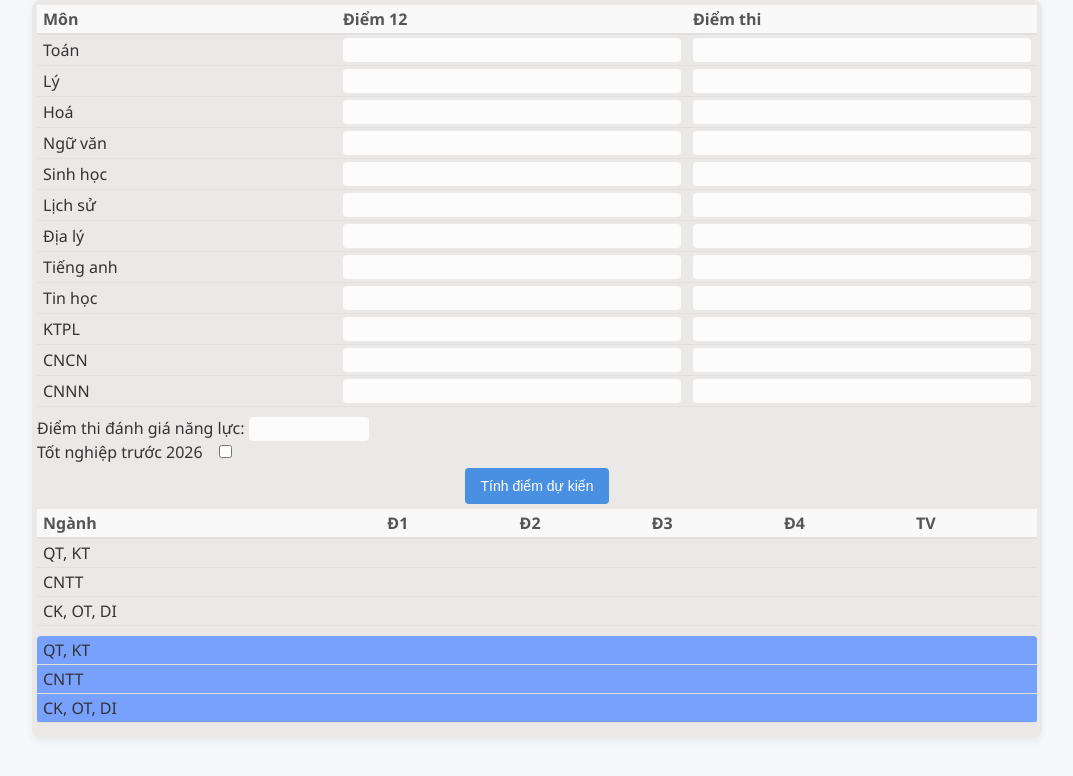
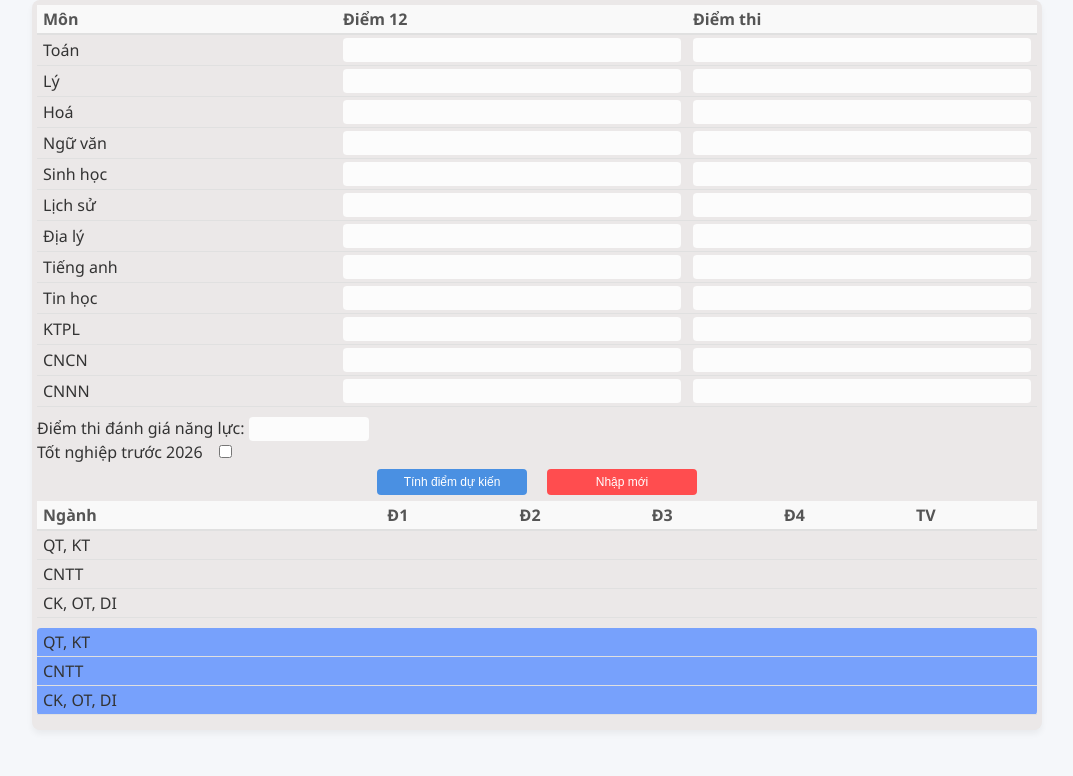
Before and after one commit to webnkd/tinhdiem, a plain HTML site: page index.html in a window 1280 px wide. Shown: the whole page, without its empty margins (103-1176 px from the left). Drawn offline with Linux system fonts and the light colour scheme.

Commit message:
Add files via upload

```diff
--- a/index.html
+++ b/index.html
@@ -88,8 +88,9 @@
        <label>Tốt nghiệp trước 2026 &nbsp;&nbsp; </label>
         <input type="checkbox" id="namtn" value="2026">
       </div>
-      <div class="table-btn-tinh">
+      <div class="table-btn">
         <button class="btn btn-tinh" onclick="tinhDiem(this)">Tính điểm dự kiến</button>
+        <button class="btn btn-clean" onclick="lamLai(this)">Nhập mới</button>
       </div>
 
       <!-- Hiểm thị điểm  -->
--- a/main.js
+++ b/main.js
@@ -547,3 +547,54 @@ function kiemTraPopup(el) {
     }
   }
 }
+
+function lamLai(button) {
+  document.getElementById("toan12").value="";
+  document.getElementById("toan").value="";
+  document.getElementById("ly12").value="";
+  document.getElementById("ly").value="";
+  document.getElementById("hoa12").value="";
+  document.getElementById("hoa").value="";
+  document.getElementById("van12").value="";
+  document.getElementById("van").value="";
+  document.getElementById("sinh12").value="";
+  document.getElementById("sinh").value="";
+  document.getElementById("su12").value="";
+  document.getElementById("su").value="";
+  document.getElementById("dia12").value="";
+  document.getElementById("dia").value="";
+  document.getElementById("anh12").value="";
+  document.getElementById("anh").value="";
+  document.getElementById("tin12").value="";
+  document.getElementById("tin").value="";
+  document.getElementById("ktpl12").value="";
+  document.getElementById("ktpl").value="";
+  document.getElementById("cncn12").value="";
+  document.getElementById("cncn").value="";
+  document.getElementById("cnnn12").value="";
+  document.getElementById("cnnn").value="";
+  document.getElementById("dgnl").value="";
+
+  document.getElementById("nhom1_dxt1").textContent="";
+  document.getElementById("nhom1_dxt2").textContent="";
+  document.getElementById("nhom1_dxt3").textContent="";
+  document.getElementById("nhom1_dxt4").textContent="";
+  document.getElementById("nhom1_dtv").textContent="";
+
+  document.getElementById("nhom2_dxt1").textContent="";
+  document.getElementById("nhom2_dxt2").textContent="";
+  document.getElementById("nhom2_dxt3").textContent="";
+  document.getElementById("nhom2_dxt4").textContent="";
+  document.getElementById("nhom2_dtv").textContent="";
+
+  document.getElementById("nhom3_dxt1").textContent="";
+  document.getElementById("nhom3_dxt2").textContent="";
+  document.getElementById("nhom3_dxt3").textContent="";
+  document.getElementById("nhom3_dxt4").textContent="";
+  document.getElementById("nhom3_dtv").textContent="";
+
+  document.getElementById("thm_nhom1").textContent="";
+  document.getElementById("thm_nhom2").textContent="";
+  document.getElementById("thm_nhom3").textContent="";
+
+}
--- a/style.css
+++ b/style.css
@@ -81,6 +81,12 @@ h3 {
     box-shadow: 0 0 0 3px rgba(74, 144, 226, 0.15);
 }
 
+.table-btn{
+    padding: 6px 12px;
+    display: flex;
+    justify-content: center; /* Căn giữa theo chiều ngang */
+    align-items: center;     /* Căn giữa theo chiều dọc */
+}
 /* Định dạng các nút bấm */
 .btn {
     padding: 10px 16px;
@@ -91,29 +97,29 @@ h3 {
     cursor: pointer;
     transition: background 0.2s;
 }
-.table-btn-tinh{
-    padding: 5px 0;
-    display: flex;
-    justify-content: center; /* Căn giữa theo chiều ngang */
-    align-items: center;     /* Căn giữa theo chiều dọc */
-}
+
 .btn-tinh {
     background-color: var(--primary-color);
     color: white;
+    padding: 6px 12px;
+    font-size: 12px;
+    width: 150px;
+    margin-right: 20px; /* Khoảng cách giữa hai nút */
 }
 
 .btn-tinh:hover {
     background-color: #357abd;
 }
 
-.btn-delete {
+.btn-clean {
     background-color: #ff4d4f;
     color: white;
     padding: 6px 12px;
     font-size: 12px;
+    width: 150px;
 }
 
-.btn-delete:hover {
+.btn-clean:hover {
     background-color: #d9363e;
 }
 
```
